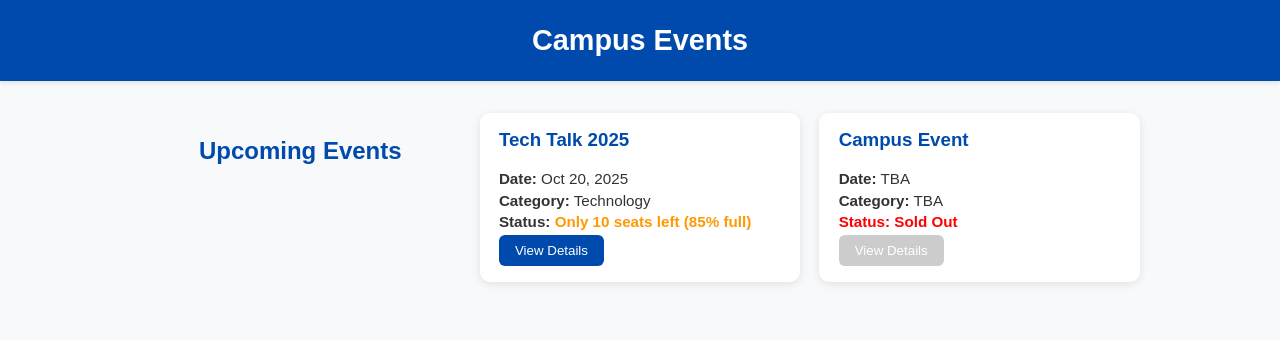
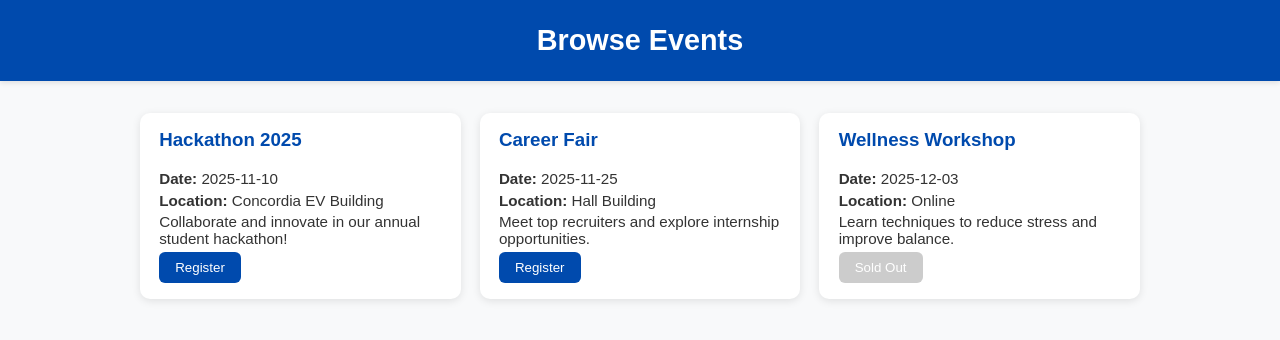
Before and after one commit to Jad-Atieh/SOEN-341-Project-Fall-2025, a Python web app: template core/templates/core/browse_events.html in a window 1280 px wide. Shown: the top 340 px of the page. Run offline with Jinja, Linux system fonts and the light colour scheme; the template is opened without the code that fills it, so the values that code supplies are empty.

Commit message:
browse_events.html

```diff
--- a/core/templates/core/browse_events.html
+++ b/core/templates/core/browse_events.html
@@ -2,32 +2,37 @@
 <html lang="en">
 <head>
   <meta charset="UTF-8">
-  <meta name="viewport" content="width=device-width, initial-scale=1.0">
-  <title>Campus Events</title>
+  <title>Browse Events</title>
   <link rel="stylesheet" href="../static/css/style.css">
 </head>
 <body>
   <header>
-    <h1>Campus Events</h1>
+    <h1>Browse Events</h1>
   </header>
 
   <section class="events">
-    <h2>Upcoming Events</h2>
-
     <div class="event-card">
-      <h3>Tech Talk 2025</h3>
-      <p><strong>Date:</strong> Oct 20, 2025</p>
-      <p><strong>Category:</strong> Technology</p>
-      <p><strong>Status:</strong> <span class="nearly-full">Only 10 seats left (85% full)</span></p>
-      <button>View Details</button>
+      <h3>Hackathon 2025</h3>
+      <p><strong>Date:</strong> 2025-11-10</p>
+      <p><strong>Location:</strong> Concordia EV Building</p>
+      <p>Collaborate and innovate in our annual student hackathon!</p>
+      <button>Register</button>
     </div>
 
     <div class="event-card">
-      <h3>Campus Event</h3>
-      <p><strong>Date:</strong> TBA</p>
-      <p><strong>Category:</strong> TBA</p>
-      <p class="sold-out"><strong>Status:</strong> Sold Out</p>
-      <button disabled>View Details</button>
+      <h3>Career Fair</h3>
+      <p><strong>Date:</strong> 2025-11-25</p>
+      <p><strong>Location:</strong> Hall Building</p>
+      <p>Meet top recruiters and explore internship opportunities.</p>
+      <button>Register</button>
+    </div>
+
+    <div class="event-card">
+      <h3>Wellness Workshop</h3>
+      <p><strong>Date:</strong> 2025-12-03</p>
+      <p><strong>Location:</strong> Online</p>
+      <p>Learn techniques to reduce stress and improve balance.</p>
+      <button disabled>Sold Out</button>
     </div>
   </section>
 </body>
```
